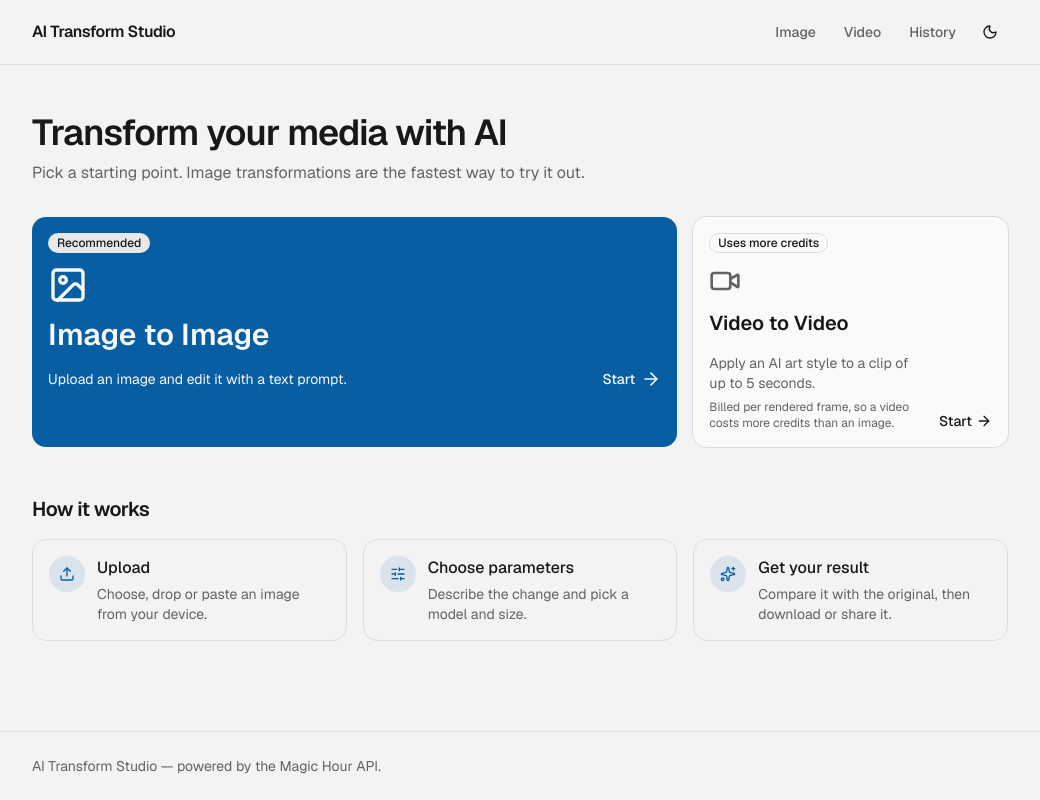
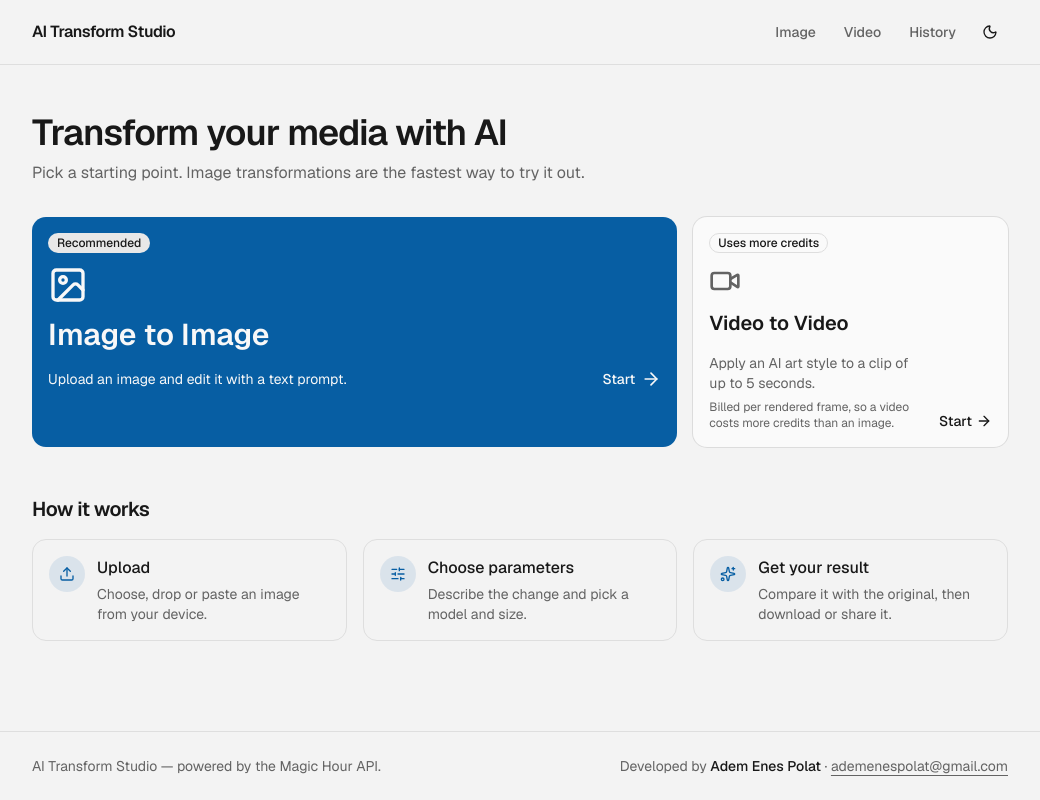
Before and after one commit to adem-enes/ai-transform-studio, a Next.js app: page / in a window 1280 px wide. Shown: the whole page, without its empty margins (120-1160 px from the left). Built offline with nearby package versions, Linux system fonts and the light colour scheme.

Commit message:
feat: add author credit and contact email to footer

```diff
--- a/src/components/layout/site-footer.tsx
+++ b/src/components/layout/site-footer.tsx
@@ -3,8 +3,17 @@ import { Container } from './container';
 export function SiteFooter() {
   return (
     <footer className="border-t">
-      <Container className="py-6 text-sm text-muted-foreground">
+      <Container className="flex flex-col gap-1 py-6 text-sm text-muted-foreground sm:flex-row sm:items-center sm:justify-between">
         <p>AI Transform Studio — powered by the Magic Hour API.</p>
+        <p>
+          Developed by <span className="font-medium text-foreground">Adem Enes Polat</span> ·{' '}
+          <a
+            href="mailto:ademenespolat@gmail.com"
+            className="rounded-sm underline underline-offset-4 transition-colors hover:text-foreground focus-visible:outline-none focus-visible:ring-2 focus-visible:ring-ring"
+          >
+            ademenespolat@gmail.com
+          </a>
+        </p>
       </Container>
     </footer>
   );
```
